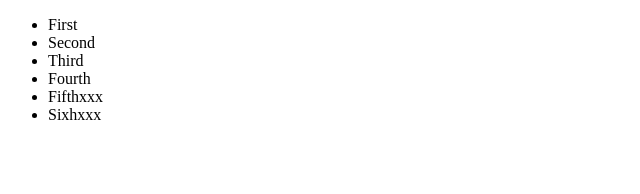
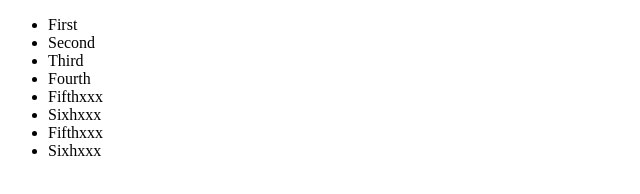
Before and after one commit to EricTseng/20160621web, a plain HTML site: page index.html in a window 1280 px wide. Shown: the whole page, without its empty margins (0-640 px from the left). Drawn offline with Linux system fonts and the light colour scheme.

Commit message:
add index.html 2 ul

```diff
--- a/index.html
+++ b/index.html
@@ -12,6 +12,8 @@
     <li>Fourth</li>
     <li>Fifthxxx</li>
     <li>Sixhxxx</li>
+    <li>Fifthxxx</li>
+    <li>Sixhxxx</li>
   </ul>
 </body>
 </html>
```
